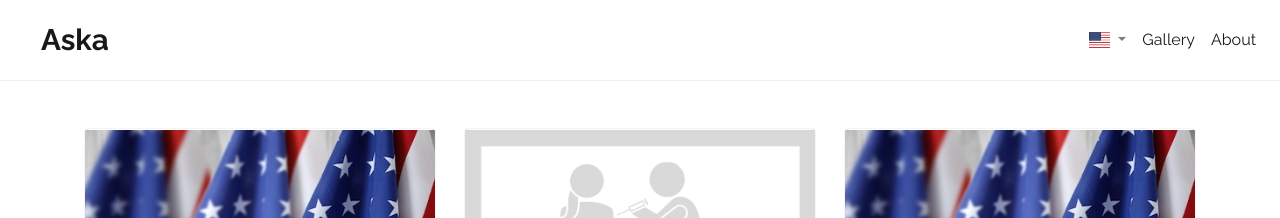
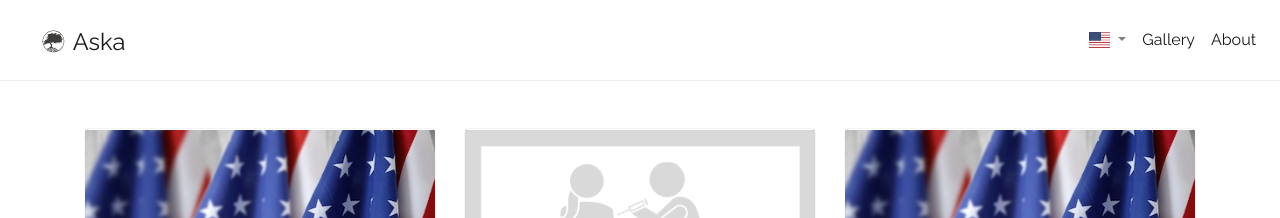
Before and after one commit to Aska-systems/en, a Jekyll site: the page built from gallery/index.html, in a window 1280 px wide. Shown: the top 218 px of the page. Built offline with Jekyll 4.4.1, drawn with Linux system fonts in a browser that asks for light colours; nearby versions of some CDN libraries; a script that is not in the unit is left out; the list of posts is cut into pages by our own code.

Commit message:
Add aska logo.

```diff
--- a/_includes/header.html
+++ b/_includes/header.html
@@ -1,6 +1,9 @@
 <!-- <header class="site-header"> -->
 <nav class="navbar navbar-expand-lg navbar-light bg-transparent">
-  <a class="navbar-brand" href="{{site.baseurl}}/">Aska</a>
+  <a class="navbar-brand" href="{{site.baseurl}}/">
+    <img src="{{site.baseurl}}/images/aska_logo.svg" alt="logo" style = "width: 23px;margin: 1% 1% 3% 1%;">
+    <small>Aska</small>
+  </a>
   <button
     class="navbar-toggler"
     type="button"
--- a/index.html
+++ b/index.html
@@ -22,6 +22,7 @@ layout: intro
       <div class="row">
         <div class="col-5 py-5 col-md">
           <h1 class="display-4 pt-3">
+            <img src="{{site.baseurl}}/images/aska_logo.svg" alt="logo" style = "margin: 1% 1% 4% 1%;">
             Aska
           </h1>
           <p class="lead text-muted">Opinion-sharing platform</p>
```
Also changed, not shown: images/aska_logo.svg (added), 8 other files.
